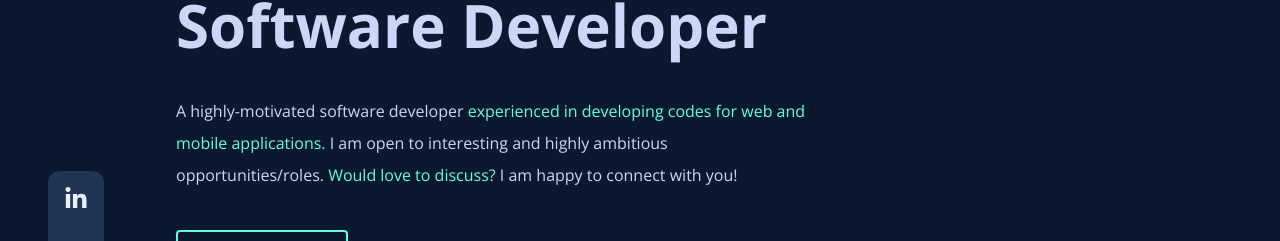
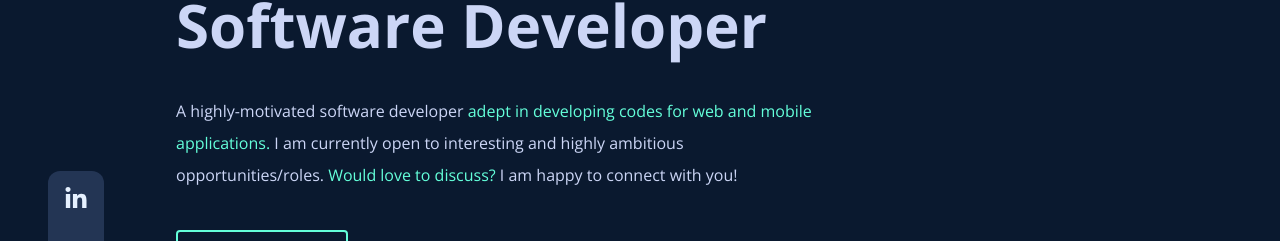
Before and after one commit to kokombo/ibrahim-samuel, a React (Create React App) app: page / in a window 1280 px wide. Shown: the part 361-602 px from the top of the page. Built offline with nearby package versions, Linux system fonts and the light colour scheme.

Commit message:
Added a line to subheading text

```diff
--- a/src/container/Header.jsx
+++ b/src/container/Header.jsx
@@ -3,7 +3,7 @@ import { Button } from "../components";
 
 const Header = () => {
   return (
-    <Slide triggerOnce>
+    <Slide triggerOnce left>
       <header className="mt-10 flex flex-col gap-14">
         <div className="flex flex-col gap-10">
           <article className="flex flex-col gap-6 max-w-screen-lg">
@@ -22,9 +22,10 @@ const Header = () => {
             <p className="text-lightest-slate text-xs sm:text-base leading-7 sm:leading-8 max-w-screen-sm">
               A highly-motivated software developer{" "}
               <span className="text-primary">
-                experienced in developing codes for web and mobile applications.
+                adept in developing codes for web and mobile applications.
               </span>{" "}
-              I am open to interesting and highly ambitious opportunities/roles.{" "}
+              I am currently open to interesting and highly ambitious
+              opportunities/roles.{" "}
               <span className="text-primary">Would love to discuss? </span> I am
               happy to connect with you!
             </p>
```
